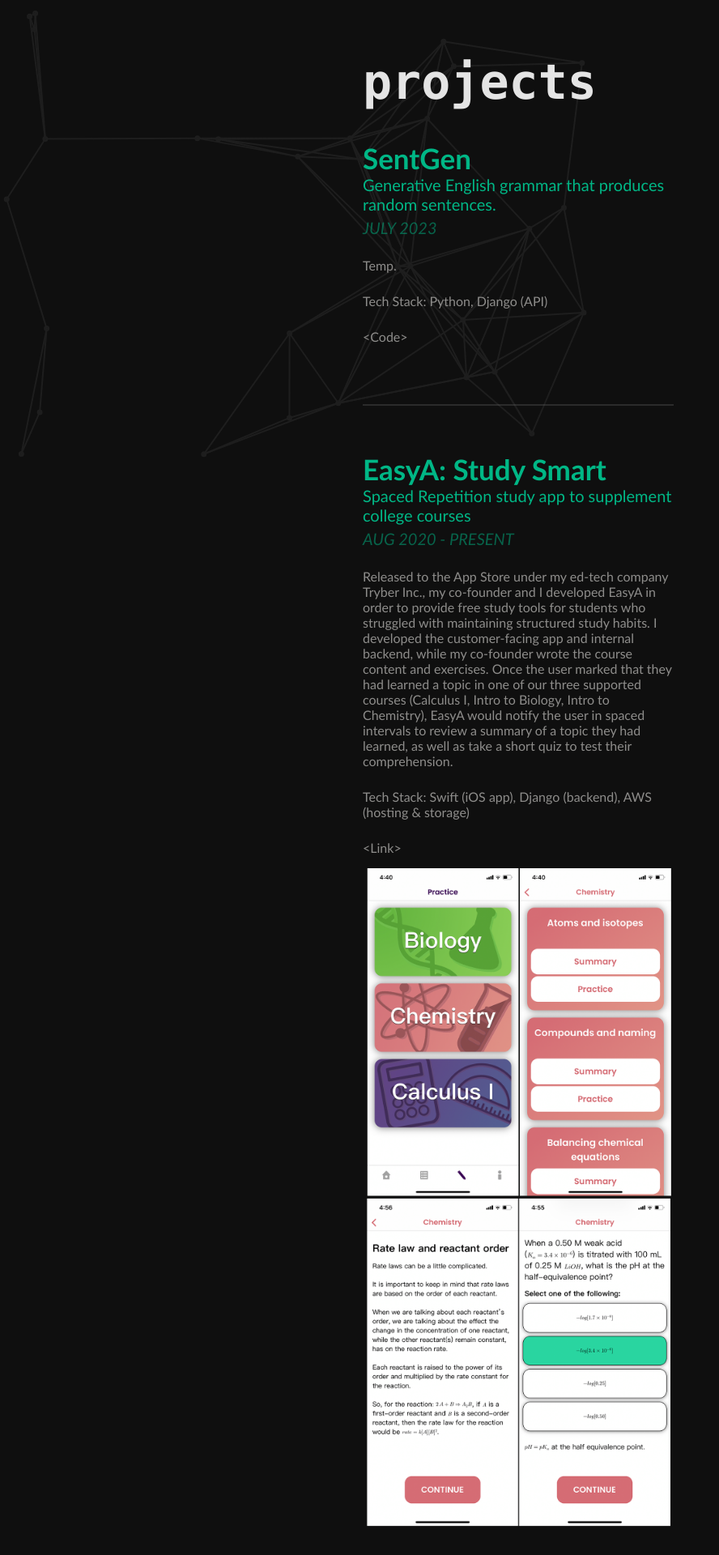
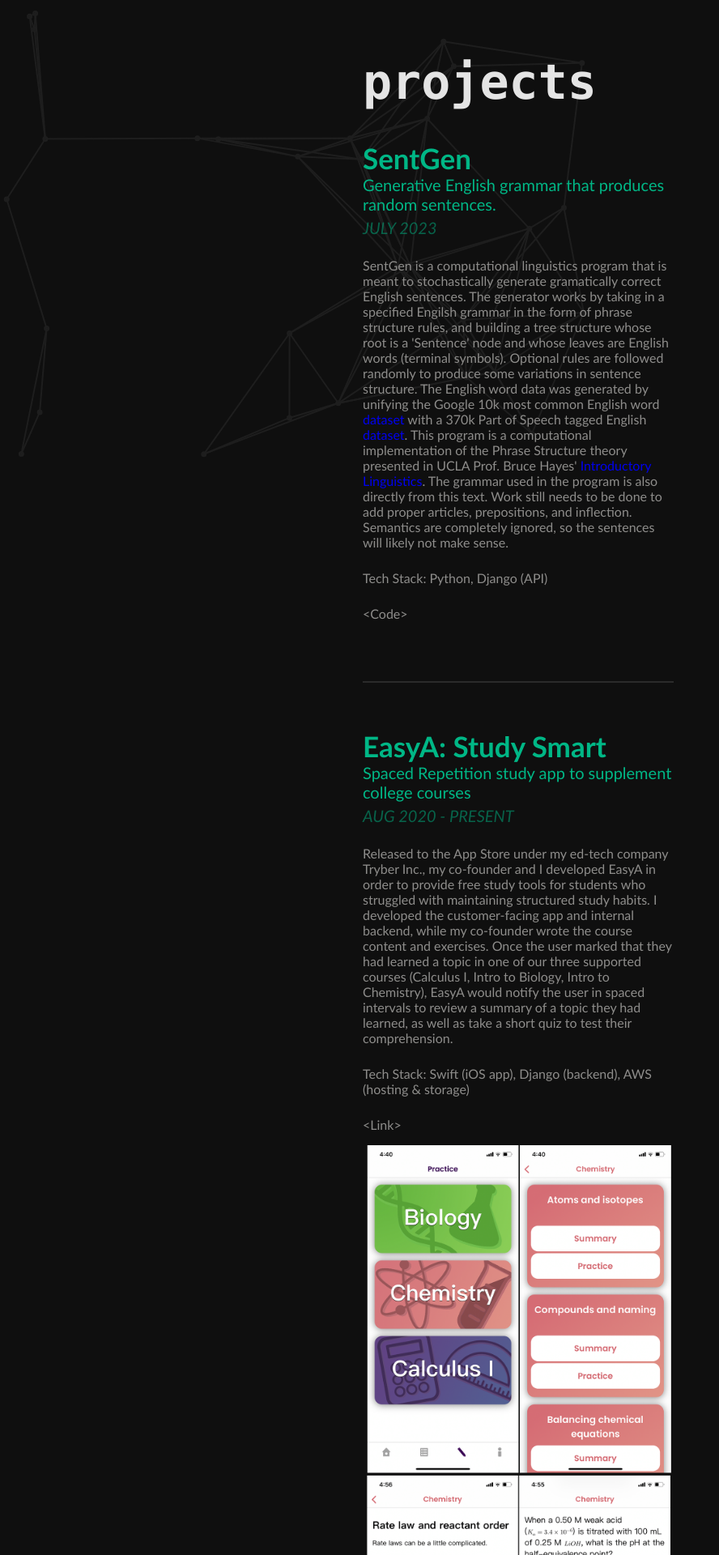
Before and after one commit to aykae/aboudirai.github.io, a Jekyll site: the page built from projects.html, in a window 1280 px wide. Shown: the top 1920 px of the page at 81% size, without its empty margins (0-888 px from the left). Built offline with Jekyll 4.4.1, drawn with Linux system fonts in a browser that asks for light colours; nearby versions of some CDN libraries; library files that are not in the unit come from our copies; some of the changed text lies outside the part shown.

Commit message:
wrote sentgen

```diff
--- a/_data/projects.yml
+++ b/_data/projects.yml
@@ -2,7 +2,7 @@
 - name: SentGen
   date: JULY 2023
   desc: Generative English grammar that produces random sentences.
-  body: Temp.
+  body: SentGen is a computational linguistics program that is meant to stochastically generate gramatically correct English sentences. The generator works by taking in a specified Engilsh grammar in the form of phrase structure rules, and building a tree structure whose root is a 'Sentence' node and whose leaves are English words (terminal symbols). Optional rules are followed randomly to produce some variations in sentence structure. The English word data was generated by unifying the Google 10k most common English word <a href="https://github.com/first20hours/google-10000-english">dataset</a> with a 370k Part of Speech tagged English <a href="https://www.kaggle.com/datasets/ruchi798/part-of-speech-tagging">dataset</a>. This program is a computational implementation of the Phrase Structure theory presented in UCLA Prof. Bruce Hayes' <a href="https://linguistics.ucla.edu/people/hayes/20/Text/HayesIntroductoryLinguistics2021.pdf">Introductory Linguistics</a>. The grammar used in the program is also directly from this text. Work still needs to be done to add proper articles, prepositions, and inflection. Semantics are completely ignored, so the sentences will likely not make sense.
   tech: Python, Django (API)
   code: https://github.com/aykae/compling/blob/master/clsite/clapps/compling/generator.py
   video:
@@ -17,7 +17,7 @@
 
 - name: Starbox
   desc: Dynamic Decorative Lighting for Stargazers
-  body: My first polished commercial product, Starbox is a dynamic light display that continuously generates random star clusters of different sizes, colors, and brightness. Rare shooting stars are also generated and displayed. Device enclosure was modeled in Fusion 360. Star generation and HUB75 light display written in Python. Available now at my Etsy shop linked below!
+  body: "My first polished commercial product, Starbox is a dynamic light display that continuously generates random star clusters of different sizes, colors, and brightness. Rare shooting stars are also generated and displayed. Device enclosure was modeled in Fusion 360. Star generation and HUB75 light display written in Python. Available now at my Etsy shop linked below! As of February 2023, we have sold 5 Starbox units!"
   date: "OCT 2022"
   tech: Python, Fusion 360, HUB75 LED Matrices
   code: https://github.com/aykae/starbox/blob/master/starbox/stars.py
```
Also changed, not shown: assets/img/pbr0.jpg (added), assets/img/pbr1.jpg (added), assets/img/pbr2.jpg (added).
